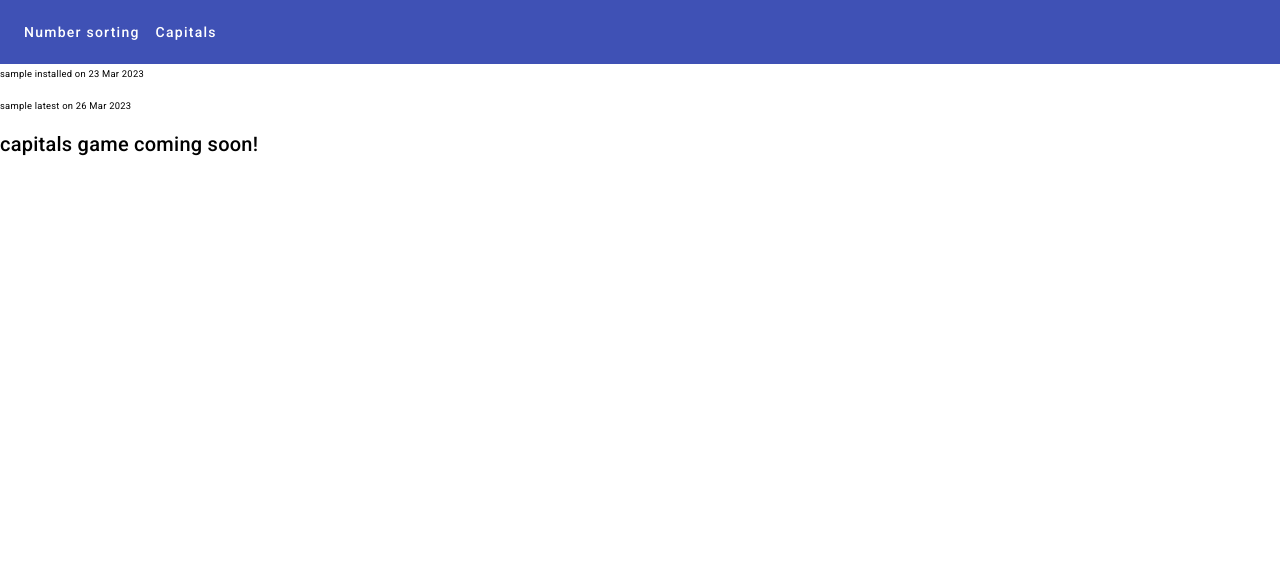
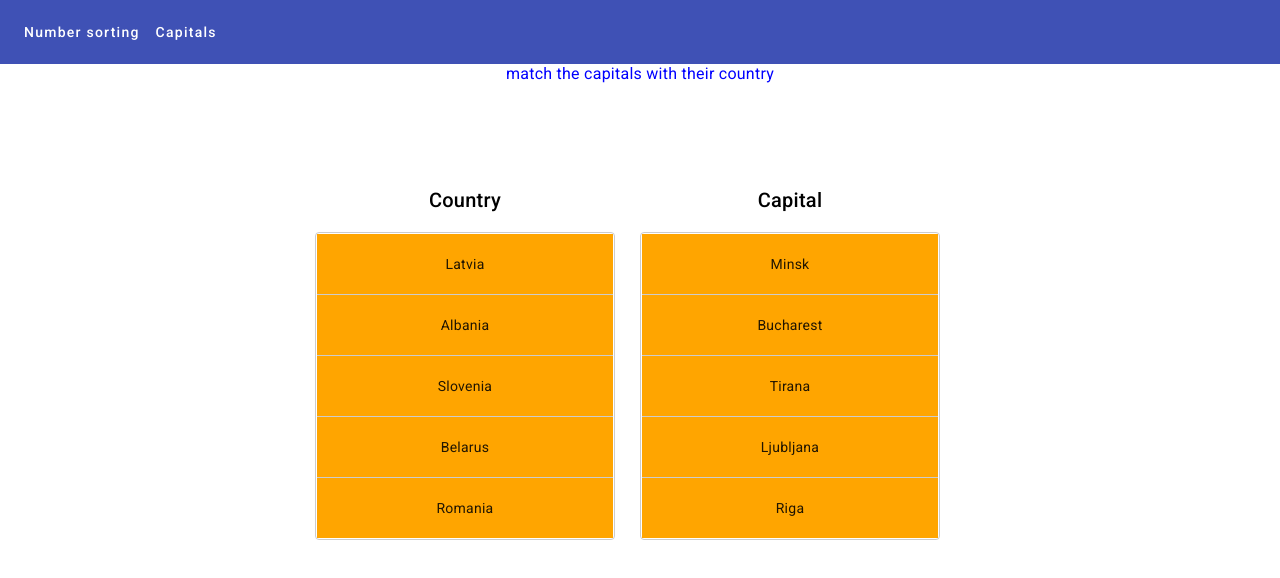
Before and after one commit to kenscoles/sample, an Angular app: page /capitals in a window 1280 px wide. Shown: the top 578 px of the page. Built offline with nearby package versions, Linux system fonts and the light colour scheme.

Commit message:
capitals 1st stab

```diff
--- a/src/app/app.component.html
+++ b/src/app/app.component.html
@@ -6,8 +6,4 @@
   </div>
 </mat-toolbar-row>
 </mat-toolbar>
-
-<h6>{{title}} installed on 23 Mar 2023</h6>
-<h6>{{title}} latest on 26 Mar 2023</h6>
-
 <router-outlet></router-outlet>
--- a/src/app/capitals/capitals.component.css
+++ b/src/app/capitals/capitals.component.css
@@ -0,0 +1,70 @@
+.instruction {
+    text-align: center;
+    font-size: medium;
+    color: blue;
+    margin-bottom: 50px;
+}
+.centre {
+    display: flex;
+    justify-content: center;
+    margin-top: 50px;
+}
+.example-container {
+    width: 300px;
+    max-width: 100%;
+    margin: 0 25px 25px 0;
+    display: inline-block;
+    vertical-align: top;
+    text-align: center;
+  }
+
+  .example-list {
+    border: solid 1px #ccc;
+    min-width: 200px;
+    min-height: 40px;
+    background: white;
+    border-radius: 4px;
+    overflow: hidden;
+    display: block;
+    padding: 1px;
+  }
+
+  .example-box {
+    padding: 20px 20px;
+    width: auto;
+    border-bottom: solid 1px #ccc;
+    color: rgba(0, 0, 0, 0.87);
+    display: flex;
+    flex-direction: row;
+    align-items: center;
+    justify-content: space-between;
+    justify-content: center;
+    box-sizing:border-box;
+    cursor: move;
+    background: rgb(156, 197, 194);
+    font-size: 14px;
+  }
+
+    .cdk-drag-preview {
+      box-sizing: border-box;
+      border-radius: 4px;
+      box-shadow: 0 5px 5px -3px rgba(0, 0, 0, 0.2),
+                  0 8px 10px 1px rgba(0, 0, 0, 0.14),
+                  0 3px 14px 2px rgba(0, 0, 0, 0.12);
+    }
+
+    .cdk-drag-placeholder {
+      opacity: 0;
+    }
+
+    .cdk-drag-animating {
+      transition: transform 250ms cubic-bezier(0, 0, 0.2, 1);
+    }
+
+    .example-box:last-child {
+      border: none;
+    }
+
+    .example-list.cdk-drop-list-dragging .example-box:not(.cdk-drag-placeholder) {
+      transition: transform 250ms cubic-bezier(0, 0, 0.2, 1);
+    }
--- a/src/app/capitals/capitals.component.html
+++ b/src/app/capitals/capitals.component.html
@@ -1 +1,32 @@
-<h2>capitals game coming soon!</h2>
+<div class="instruction">
+  <ng-template [ngIf]="!correctOrder" [ngIfElse]="elseBlock">
+    match the capitals with their country
+  </ng-template>
+  <ng-template #elseBlock>
+    Well done!
+  </ng-template>
+</div>
+<div class="centre">
+  <button mat-raised-button color="accent" (click)="prepareData()" *ngIf="correctOrder">
+    Play again
+  </button>
+  </div>
+<div class="centre">
+  <div class="example-container">
+    <h2>Country</h2>
+    <div cdkDropList #countriesList="cdkDropList" [cdkDropListData]="names" class="example-list"
+      (cdkDropListDropped)="drop($event)">
+      <div class="example-box" [style.background-color]="correctOrder ? 'green' : 'orange'" *ngFor="let item of names"
+        cdkDrag>{{item.name}}</div>
+    </div>
+  </div>
+
+  <div class="example-container">
+    <h2>Capital</h2>
+    <div cdkDropList #capitalsList="cdkDropList" [cdkDropListData]="capitals" class="example-list"
+      (cdkDropListDropped)="drop($event)">
+      <div class="example-box" [style.background-color]="correctOrder ? 'green' : 'orange'"
+        *ngFor="let item of capitals" cdkDrag>{{item.capital}}</div>
+    </div>
+  </div>
+</div>
--- a/src/app/capitals/capitals.component.ts
+++ b/src/app/capitals/capitals.component.ts
@@ -1,10 +1,60 @@
-import { Component } from '@angular/core';
+import { Component, OnInit } from '@angular/core';
+import { HttpClient } from '@angular/common/http';
+import { UtilityService } from '../utility.service';
+import { CdkDragDrop, moveItemInArray } from '@angular/cdk/drag-drop';
 
 @Component({
   selector: 'app-capitals',
   templateUrl: './capitals.component.html',
   styleUrls: ['./capitals.component.css']
 })
-export class CapitalsComponent {
+export class CapitalsComponent implements OnInit {
 
+  constructor(private http: HttpClient, private util : UtilityService) { }
+  countries: any = [];
+  names: any = [];
+  capitals: any = [];
+  correctOrder=false;
+
+  ngOnInit(): void {
+    this.http.get('/assets/sample.json').subscribe(data => {
+      this.countries = data;
+      this.prepareData();
+    });
+  }
+
+  prepareData(){
+    this.correctOrder=false;
+    this.util.shuffleArray(this.countries);
+    this.names = this.countries.slice(0, 5);// take first 5
+    this.capitals = Array.from(this.names); // clone names array
+    this.util.sattoloCycle(this.capitals); // shuffle it
+    console.log(this.countries);
+    console.log(this.names);
+    console.log(this.capitals);
+
+  }
+  //
+  drop(event: CdkDragDrop<string[]>) {
+    //this.attempts +=1; // increment
+    this.correctOrder = true;
+    moveItemInArray(event.container.data, event.previousIndex, event.currentIndex);
+
+    /* this.todo.forEach((element: any, index: number) => {
+      if (element.name !== this.done[index].name) {
+        this.correctOrder = false;
+      }
+    });  cannot use break with forEach */
+
+    for (let index = 0; index < this.names.length; index++) {
+      if (this.names[index].name !== this.capitals[index].name) {
+        this.correctOrder = false;
+        break;
+      }
+    }
+    if (this.correctOrder) {
+    console.log("correct!");
+    }
+  }
+  //
 }
--- a/src/app/sorting/sorting.component.css
+++ b/src/app/sorting/sorting.component.css
@@ -11,6 +11,7 @@
 }
 .example-list {
     width: 80%;
+    align-items: center;
     max-width: 80%;
     border: solid 1px #ccc;
     min-height: 100px;
--- /dev/null
+++ b/src/app/utility.service.ts
@@ -0,0 +1,61 @@
+import { Injectable } from '@angular/core';
+
+@Injectable({
+  providedIn: 'root'
+})
+export class UtilityService {
+
+  constructor() { }
+  t(min: number, max: number) {
+    return Math.round((min - 0.5) + Math.random() * (max - min + 1));
+  }
+  //
+  getRand(num: number, zeroBased: boolean = true): number {
+    if (zeroBased) {
+      return Math.floor(num * Math.random());
+    }
+    else return 1 + Math.floor(num * Math.random());
+  }
+  // shuffles to any position in new array
+  shuffleArray(array: string[]): string[] {
+    var m = array.length, t, i;
+    while (m) {
+      i = Math.floor(Math.random() * m--);
+      t = array[m];
+      array[m] = array[i];
+      array[i] = t;
+    }
+
+    return array;
+  }
+  // shuffles but position in new array cannot be same as first
+  sattoloCycle(items: any): void { // avoids duplication of position in array
+    for (var i = items.length; i-- > 1;) {
+      var j = Math.floor(Math.random() * i);
+      var tmp = items[i];
+      items[i] = items[j];
+      items[j] = tmp;
+    }
+  }
+  // sorts an array of objects
+  objsort(obj: any[], prop: string | number, isAsc: 'asc' | 'desc') {
+    console.log('ok')
+    return obj.sort((a, b) => a[prop].toString().localeCompare(b[prop])
+     * (isAsc === "asc" ? 1 : -1));
+  }
+  /*
+  Remove elements from array at given indices - see below for example
+var myArray = ['a','b','c','d','e'];
+    var myDeletions = [0,1];
+    var newArray = this.removeArrayValues(myArray,myDeletions);
+    console.log(newArray)
+  */
+  removeArrayValues<T>(arr:Array<T>, valArray:Array<number>): T[] {
+    valArray = valArray.sort();
+     for (var i = valArray.length - 1; i >= 0; i--)
+       arr.splice(valArray[i], 1);
+
+     return arr;
+   }
+
+}
--- /dev/null
+++ b/src/assets/sample.json
@@ -0,0 +1,47 @@
+[
+  { "code": "AL", "name": "Albania", "capital": "Tirana", "continent": "Europe" },
+  { "code": "AD", "name": "Andorra", "capital": "Andorra la Vella", "continent": "Europe" },
+  { "code": "AT", "name": "Austria", "capital": "Vienna", "continent": "Europe" },
+  { "code": "BY", "name": "Belarus", "capital": "Minsk", "continent": "Europe" },
+  { "code": "BE", "name": "Belgium", "capital": "Brussels", "continent": "Europe" },
+  { "code": "BA", "name": "Bosnia and Herzegovina", "capital": "Sarajevo", "continent": "Europe" },
+  { "code": "BG", "name": "Bulgaria", "capital": "Sofia", "continent": "Europe" },
+  { "code": "HR", "name": "Croatia", "capital": "Zagreb", "continent": "Europe" },
+  { "code": "CZ", "name": "Czech Republic", "capital": "Prague", "continent": "Europe" },
+  { "code": "DK", "name": "Denmark", "capital": "Copenhagen", "continent": "Europe" },
+  { "code": "EE", "name": "Estonia", "capital": "Tallinn", "continent": "Europe" },
+  { "code": "FI", "name": "Finland", "capital": "Helsinki", "continent": "Europe" },
+  { "code": "FR", "name": "France", "capital": "Paris", "continent": "Europe" },
+  { "code": "DE", "name": "Germany", "capital": "Berlin", "continent": "Europe" },
+  { "code": "GR", "name": "Greece", "capital": "Athens", "continent": "Europe" },
+  { "code": "VA", "name": "Vatican City State", "capital": "Vatican City", "continent": "Europe" },
+  { "code": "HU", "name": "Hungary", "capital": "Budapest", "continent": "Europe" },
+  { "code": "IS", "name": "Iceland", "capital": "Reykjavik", "continent": "Europe" },
+  { "code": "IE", "name": "Ireland", "capital": "Dublin", "continent": "Europe" },
+  { "code": "IT", "name": "Italy", "capital": "Rome", "continent": "Europe" },
+  { "code": "XK", "name": "Kosovo", "capital": "Pristina", "continent": "Europe" },
+  { "code": "LV", "name": "Latvia", "capital": "Riga", "continent": "Europe" },
+  { "code": "LI", "name": "Liechtenstein", "capital": "Vaduz", "continent": "Europe" },
+  { "code": "LT", "name": "Lithuania", "capital": "Vilnius", "continent": "Europe" },
+  { "code": "LU", "name": "Luxembourg", "capital": "Luxembourg", "continent": "Europe" },
+  { "code": "MK", "name": "Macedonia", "capital": "Skopje", "continent": "Europe" },
+  { "code": "MT", "name": "Malta", "capital": "Valletta", "continent": "Europe" },
+  { "code": "MD", "name": "Moldova", "capital": "Chisinau", "continent": "Europe" },
+  { "code": "MC", "name": "Monaco", "capital": "Monaco", "continent": "Europe" },
+  { "code": "ME", "name": "Montenegro", "capital": "Podgorica", "continent": "Europe" },
+  { "code": "NL", "name": "Netherlands", "capital": "Amsterdam", "continent": "Europe" },
+  { "code": "NO", "name": "Norway", "capital": "Oslo", "continent": "Europe" },
+  { "code": "PL", "name": "Poland", "capital": "Warsaw", "continent": "Europe" },
+  { "code": "PT", "name": "Portugal", "capital": "Lisbon", "continent": "Europe" },
+  { "code": "RO", "name": "Romania", "capital": "Bucharest", "continent": "Europe" },
+  { "code": "SM", "name": "San Marino", "capital": "San Marino", "continent": "Europe" },
+  { "code": "RS", "name": "Serbia", "capital": "Belgrade", "continent": "Europe" },
+  { "code": "CS", "name": "Serbia and Montenegro", "capital": "Belgrade", "continent": "Europe" },
+  { "code": "SK", "name": "Slovakia", "capital": "Bratislava", "continent": "Europe" },
+  { "code": "SI", "name": "Slovenia", "capital": "Ljubljana", "continent": "Europe" },
+  { "code": "ES", "name": "Spain", "capital": "Madrid", "continent": "Europe" },
+  { "code": "SE", "name": "Sweden", "capital": "Stockholm", "continent": "Europe" },
+  { "code": "CH", "name": "Switzerland", "capital": "Berne", "continent": "Europe" },
+  { "code": "UA", "name": "Ukraine", "capital": "Kiev", "continent": "Europe" },
+  { "code": "GB", "name": "United Kingdom", "capital": "London", "continent": "Europe" }
+]
```
